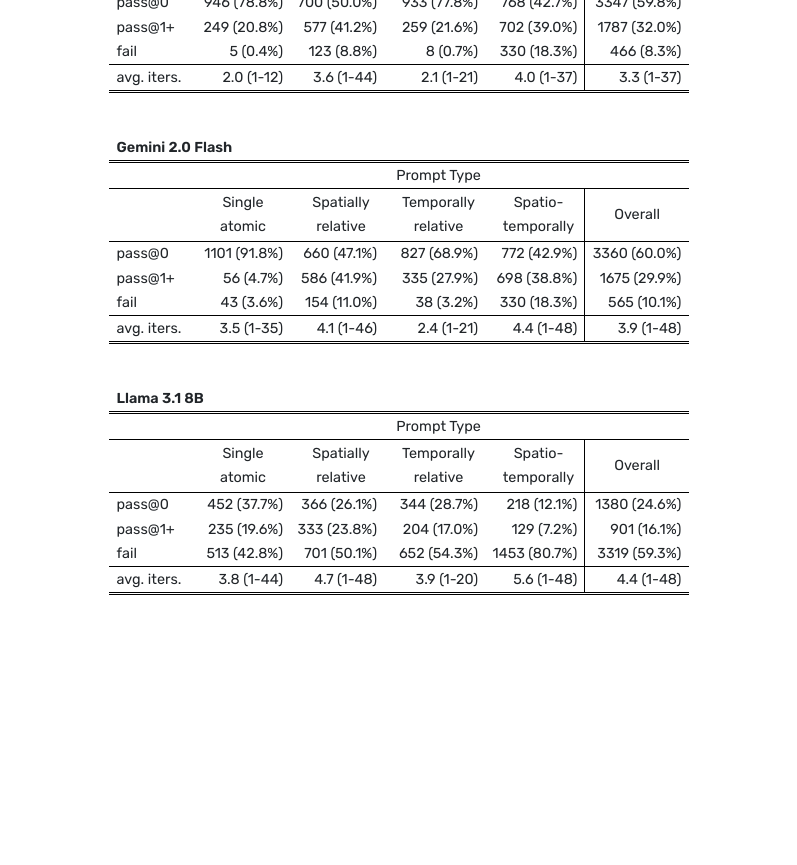
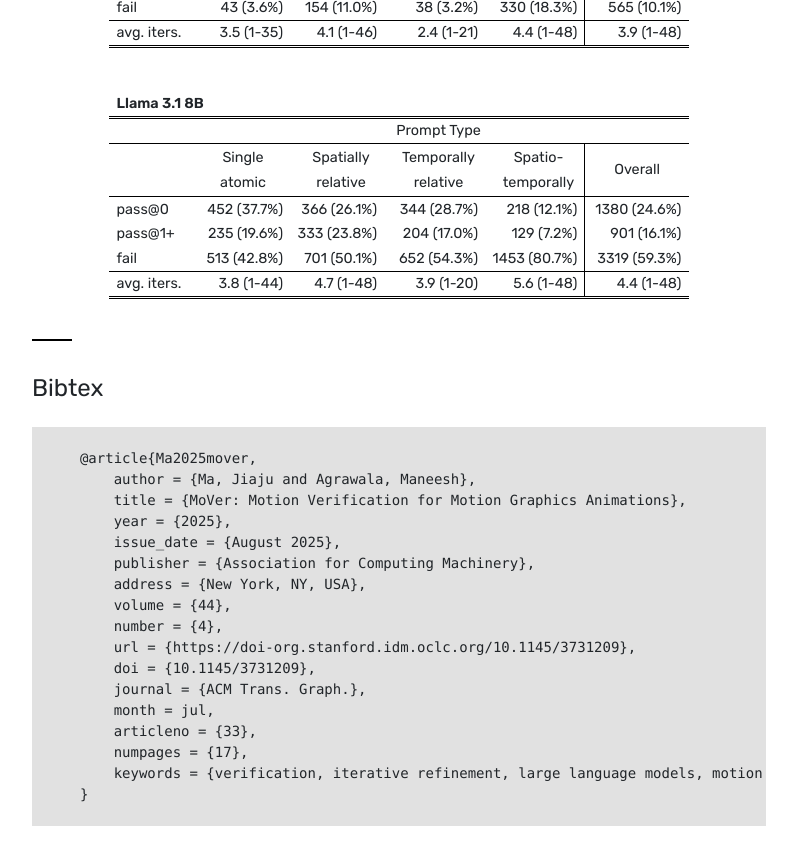
Before and after one commit to mover-dsl/mover-dsl.github.io, a Jekyll site: the page built from index.md, in a window 1280 px wide and 900 px high, scrolled down 4536 px. Shown: the top 865 px of the window, without its empty margins (241-1038 px from the left). Built offline with Jekyll 4.4.1, drawn with Linux system fonts in a browser that asks for light colours; nearby versions of some CDN libraries; before the commit the page ends 5189 px from its top, so only the background shows below that; some of the changed text lies outside the part shown.

Commit message:
layout updates. using video previews. added bibtex

```diff
--- /dev/null
+++ b/_includes/fisherman-bibtex.html
@@ -0,0 +1,5 @@
+<div class="row justify-content-center mt-{{ include.top-margin | default: 4 }}">
+    <div class="col-10 col-lg-{{include.width | default: 7}}">
+        <pre class="px-3 px-lg-5" style="background-color: rgb(225, 225, 225)"><br><code>{{include.bibtex}}</code><br></pre>
+    </div>
+</div>
--- a/_includes/section-iterations.html
+++ b/_includes/section-iterations.html
@@ -13,16 +13,16 @@
 </div>
 
 <div class="row justify-content-between m-0 p-0 w-100">
-    <div id="iterations-sidebar" class="col-12 col-lg-5 pt-lg-5 ps-3 ps-lg-5 pe-3 me-lg-3" style="background-color: #F2F2EA;">
+    <div id="iterations-sidebar" class="col-12 col-lg-5 pt-lg-5 pb-3 pb-lg-0 ps-3 ps-lg-5 pe-3 me-lg-3" style="background-color: #F2F2EA;">
         {% include unit-input.html svg=include.svg prompt=include.prompt secondary-prompt=include.secondary-prompt %}
         <br>
         <b>MoVer program</b>
         {% include unit-report.html code=include.program %}
         {% if include.video %}
         <br />
-        <b>Video</b>
+        <b>Video walkthrough</b>
         <br />
-        <a href="{{ include.video }}" target="_blank">Click here to watch the video walkthrough</a>
+        Click <a href="{{ include.video }}" target="_blank">here</a> to watch the walkthrough of this example
         {% endif include.video %}
     </div>
     <div class="col-12 col-lg-7 offset-lg-5">
--- a/_includes/thumbnails.html
+++ b/_includes/thumbnails.html
@@ -1,3 +1,5 @@
+<div class="row justify-content-start no-gutters">
 {% for thumbnail in include.thumbnails %}
 {% include unit-thumbnail.html name=thumbnail.name anchor=include.anchor height=include.height %}
 {% endfor %}
+</div>
--- a/_includes/unit-thumbnail.html
+++ b/_includes/unit-thumbnail.html
@@ -2,9 +2,13 @@
 {% if include.anchor %}
 {% assign base-href = base-href | append: '#' | append: include.anchor %}
 {% endif %}
-<a class="d-inline-block text-center mb-3 me-2" href='{{ base-href }}'>
-    {% assign poster-img = include.name | prepend: 'assets/svg/' | append: '.svg' %}
-    <img class="img-fluid" src="{{ poster-img }}" alt="SVG Image" height="{{ include.height | defautl: 300}}" width="{{ include.height | defautl: 300 }}">
-    <br>
-    <h6 class="d-inline-block">{{ include.name }}</h6>
-</a>
+<div class="col-12 col-lg-3 m-0 text-center">
+    <a href='{{ base-href }}'>
+        {% assign poster-img = include.name | prepend: 'assets/svg/' | append: '.svg' %}
+        {% assign video-file = include.name | prepend: 'assets/video/' | append: '.mp4' %}
+        <div class="embed-responsive embed-responsive-1by1">
+            <video class="img-fluid" src="{{ video-file }}" alt="SVG Image" poster="{{ poster-img }}" autoplay loop muted playsinline></video>
+        </div>
+        <p>{{ include.name }}</p>
+    </a>
+</div>
--- a/index.md
+++ b/index.md
@@ -10,14 +10,18 @@
 
 proj-sub: >
     <a href="https://majiaju.io" target="_blank">Jiaju Ma</a> and <a href="http://graphics.stanford.edu/~maneesh/" target="_blank">Maneesh Agrawala</a>
-sharing-image: ""
+
+sharing-image: https://mover-dsl.github.io/assets/img/mover_teaser.png
 
 description: >
     {{ site.data.work[page.proj-name].title }}
 
 conference:
+    title: ACM Transactions on Graphics (SIGGRAPH 2025)
+    link: https://dl.acm.org/doi/10.1145/3731209
 
-cover: /assets/img/mover_teaser.png
+# cover: /assets/img/mover_teaser.png
+cover-vid-link: https://player.vimeo.com/video/1112825143?badge=0&amp;autopause=0&amp;player_id=0&amp;app_id=58479
 
 ## Summary
 summary: >
@@ -39,14 +43,14 @@
 ## Main catalogue
 catalogue-title: Index
 catalogue-items:
-    - title: "Video Walkthrough"
-    - title: "Result Animations"
+    # - title: "Video Walkthrough"
+    - title: "MoVer Animations"
     - title: "MoVer Benchmark"
-    # - title: "Bibtex"
+    - title: "Bibtex"
 
 ## Results
 results-text: >
-    Here we show result animations created by our fully-automated LLM-based generation pipeline. Click on an image below to see the iterations and the final result.
+    Here we show animations created by our fully-automated LLM-based generation pipeline. Click on an animation below to see the prompt, the MoVer verification program, and the iterations.
     <br><br>
 
 figures-in-paper:
@@ -70,48 +74,72 @@
 ## Table caption
 table-caption: >
     Here we show performances of our LLM-based synthesis and verification pipeline on our dataset with 5600 motion graphics prompts with different LLMs. We report the number that requires 0 correction iterations (pass@0), the number that requires 1 to 49 iterations (pass@1+), and the number that fails after 49 iterations. We report the average number of iterations and their min-max ranges for the pass@1+ prompts. We exclude failed prompts from these metrics. We sort the models below by the overall fail rate (lower is better). <i>We thank <a href="https://lukewys.github.io/" target="_blank"><b>Yusong Wu</b></a> for helping with running the experiments.</i>
+
+bibtex: |
+    @article{Ma2025mover,
+        author = {Ma, Jiaju and Agrawala, Maneesh},
+        title = {MoVer: Motion Verification for Motion Graphics Animations},
+        year = {2025},
+        issue_date = {August 2025},
+        publisher = {Association for Computing Machinery},
+        address = {New York, NY, USA},
+        volume = {44},
+        number = {4},
+        url = {https://doi-org.stanford.idm.oclc.org/10.1145/3731209},
+        doi = {10.1145/3731209},
+        journal = {ACM Trans. Graph.},
+        month = jul,
+        articleno = {33},
+        numpages = {17},
+        keywords = {verification, iterative refinement, large language models, motion graphics, visual programs, SVG}
+    }
 ---
 
 <!-- landing -->
-{% include fisherman-landing.html title=page.title subtitle=page.proj-sub cover=page.cover col-width=7 outer-class="mb-5" conference=page.conference %}
+{% include fisherman-landing.html title=page.title subtitle=page.proj-sub cover-vid-link=page.cover-vid-link col-width=7 outer-class="mb-5" conference=page.conference video-style="border: 0.5px solid #000;" %}
 
 <!-- icon banner -->
 {% include fisherman-icon-banner.html icons=page.proj-icons %}
 
 <!-- overview -->
-{% include fisherman-title-text.html title="Abstract" text=page.summary %}
+{% include fisherman-title-text.html title="Overview" %}
+{% include fisherman-sub-media.html img="/assets/img/mover_teaser.png" text-bottom=page.summary top-margin=0 vt-pad=0 vb-pad=4 %}
 {% include fisherman-sub-media.html img="/assets/img/mover_pipeline.png" top-margin=0 width=5 vt-pad=0 %}
 
 <!-- main catalogue -->
-{% include fisherman-catalogue.html title=page.catalogue-title items=page.catalogue-items %}
-
-<!-- Video -->
-{% include fisherman-title-text.html title="Video Walkthrough" %}
-{% include fisherman-sub-media.html video-link="https://player.vimeo.com/video/1085775168?title=0&amp;byline=0&amp;portrait=0&amp;badge=0&amp;autopause=0&amp;player_id=0&amp;app_id=58479" vid-no-shadow="true" top-margin=0 width=7 vt-pad=0 %}
+{%- comment -%} {% include fisherman-catalogue.html title=page.catalogue-title items=page.catalogue-items %} {%- endcomment -%}
 
 <!-- results -->
-<div id="result-animations" class="py-3 mt-5">
+<div id="mover-animations" class="py-3 mt-5">
     <div class="row justify-content-center mt-0 pt-0">
         <div class="col-10 col-lg-7 mt-0 pt-0 rubik">
             <div   class="title-bar"></div>
-            <h4 class="text-left">Result Animations</h4>
+            <h4 class="text-left mb-4">MoVer Animations</h4>
             <p>{{ page.results-text }}</p>
 
             <h5 class="mt-3">Figures in paper</h5>
-            {% include thumbnails.html thumbnails=page.figures-in-paper height=150 %}
+            {% include thumbnails.html thumbnails=page.figures-in-paper height=300 %}
             <div class="mt-3"></div>
             <h5 class="mt-3">More fully-automated examples</h5>
-            {% include thumbnails.html thumbnails=page.example-results height=150 %}
+            {% include thumbnails.html thumbnails=page.example-results height=300 %}
             <div class="mt-3"></div>
             <h5 class="mt-3">Human-in-the-loop example</h5>
-            {% include thumbnails.html thumbnails=page.human-examples height=150 %}
+            {% include thumbnails.html thumbnails=page.human-examples height=300 %}
         </div>
     </div>
 </div>
 
+<!-- video -->
+{%- comment -%} {% include fisherman-title-text.html title="Video Walkthrough" %}
+{% include fisherman-sub-media.html video-link="https://player.vimeo.com/video/1085775168?title=0&amp;byline=0&amp;portrait=0&amp;badge=0&amp;autopause=0&amp;player_id=0&amp;app_id=58479" vid-no-shadow="true" top-margin=0 width=7 vt-pad=0 %} {%- endcomment -%}
 
-<!-- Tables -->
+<!-- stats -->
 {% include fisherman-title-text.html title="MoVer Benchmark" text=page.table-caption %}
 {% include llm_table.html %}
 
+
+<!-- Bibtex -->
+{% include fisherman-title-text.html title="Bibtex" top-margin=0 %}
+{% include fisherman-bibtex.html bibtex=page.bibtex top-margin=0 %}
+
 <div class="mt-5" style="height:10px"></div>
```
Also changed, not shown: wowmom.md (+1 -1 lines), yes.md (+1 -1 lines).
